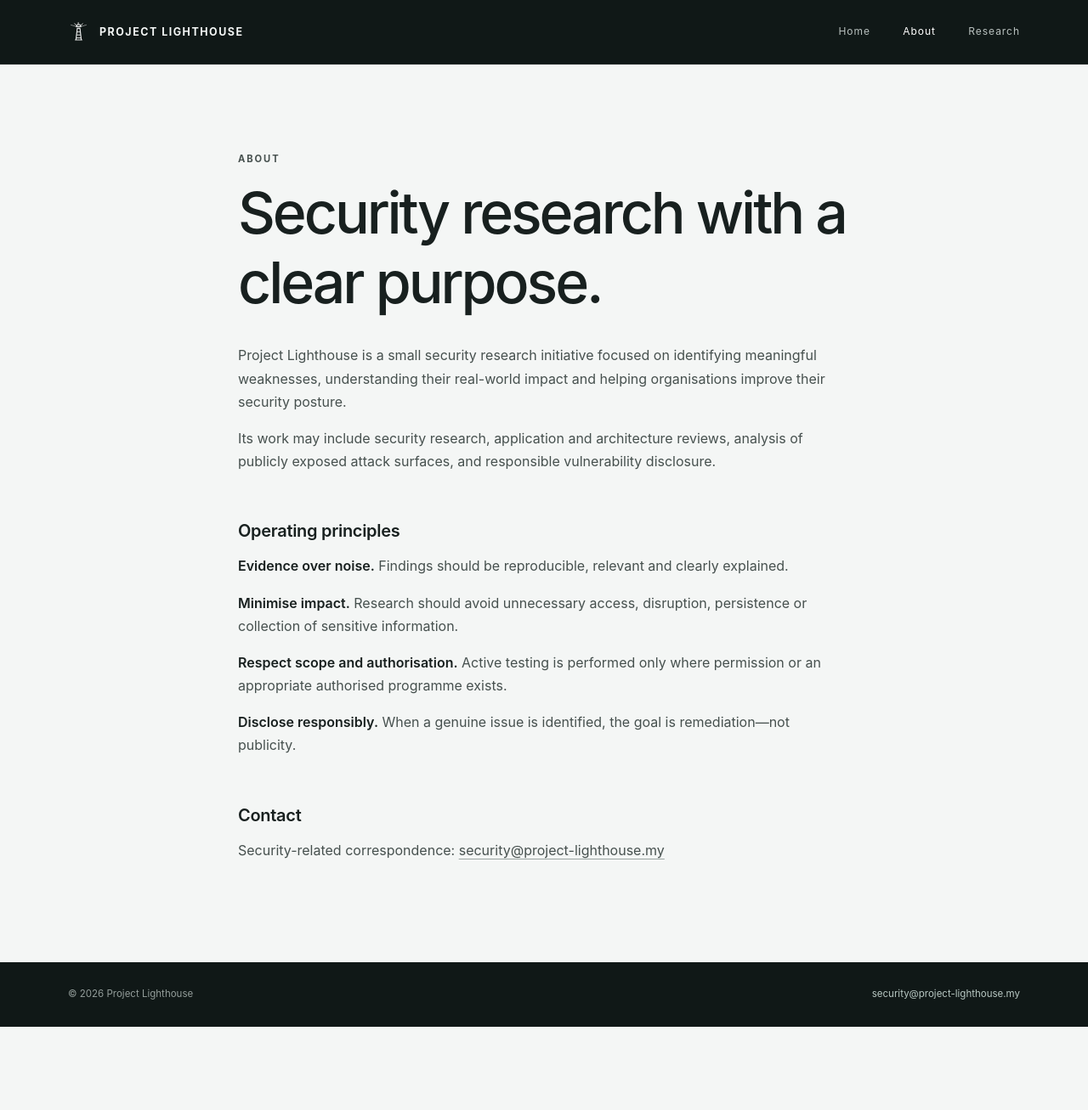
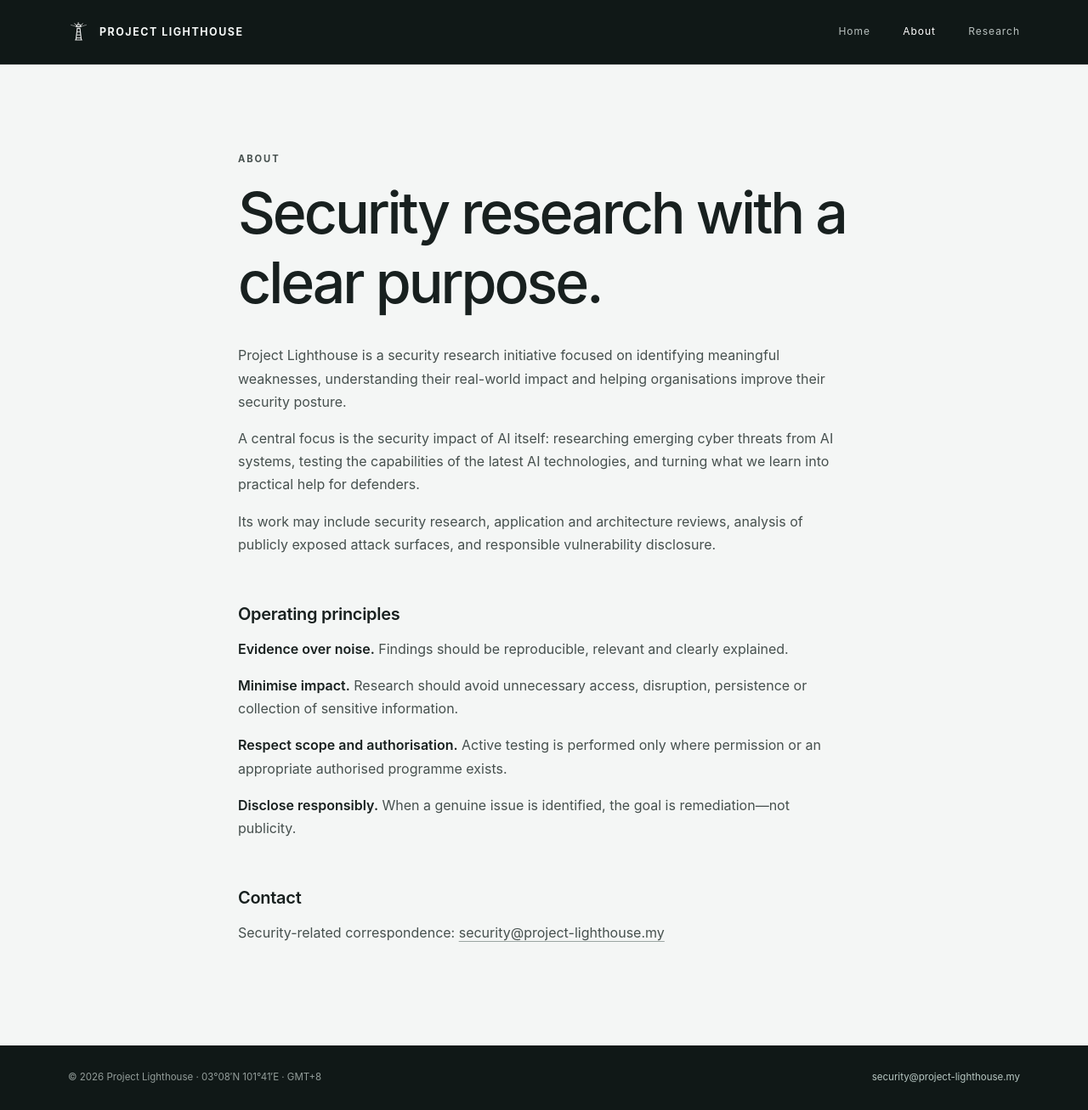
Before and after one commit to ProjectLighthouseMY/Lighthouse, a Jekyll site: the page built from about.md, in a window 1280 px wide. Shown: the whole page at 85% size. Built offline with Jekyll 4.4.1, drawn with Linux system fonts in a browser that asks for light colours; before the commit the page ends 1209 px from its top, so only the background shows below that.

Commit message:
updated easter egg

```diff
--- a/_layouts/default.html
+++ b/_layouts/default.html
@@ -25,6 +25,7 @@
     </nav>
   </header>
   <main>{{ content }}</main>
-  <footer class="site-footer"><div class="footer-inner"><span>© 2026 Project Lighthouse</span><a href="mailto:security@project-lighthouse.my">security@project-lighthouse.my</a></div></footer>
+  <!-- initiated in kuala lumpur · gmt+8 -->
+  <footer class="site-footer"><div class="footer-inner"><span>© 2026 Project Lighthouse · 03°08′N 101°41′E · GMT+8</span><a href="mailto:security@project-lighthouse.my">security@project-lighthouse.my</a></div></footer>
 </body>
 </html>
--- a/about.md
+++ b/about.md
@@ -8,7 +8,9 @@ permalink: /about/
 
 # Security research with a clear purpose.
 
-Project Lighthouse is a small security research initiative focused on identifying meaningful weaknesses, understanding their real-world impact and helping organisations improve their security posture.
+Project Lighthouse is a security research initiative focused on identifying meaningful weaknesses, understanding their real-world impact and helping organisations improve their security posture.
+
+A central focus is the security impact of AI itself: researching emerging cyber threats from AI systems, testing the capabilities of the latest AI technologies, and turning what we learn into practical help for defenders.
 
 Its work may include security research, application and architecture reviews, analysis of publicly exposed attack surfaces, and responsible vulnerability disclosure.
 
```
Also changed, not shown: _posts/2026-08-18-welcome-to-project-lighthouse.md (+1 -1 lines).
